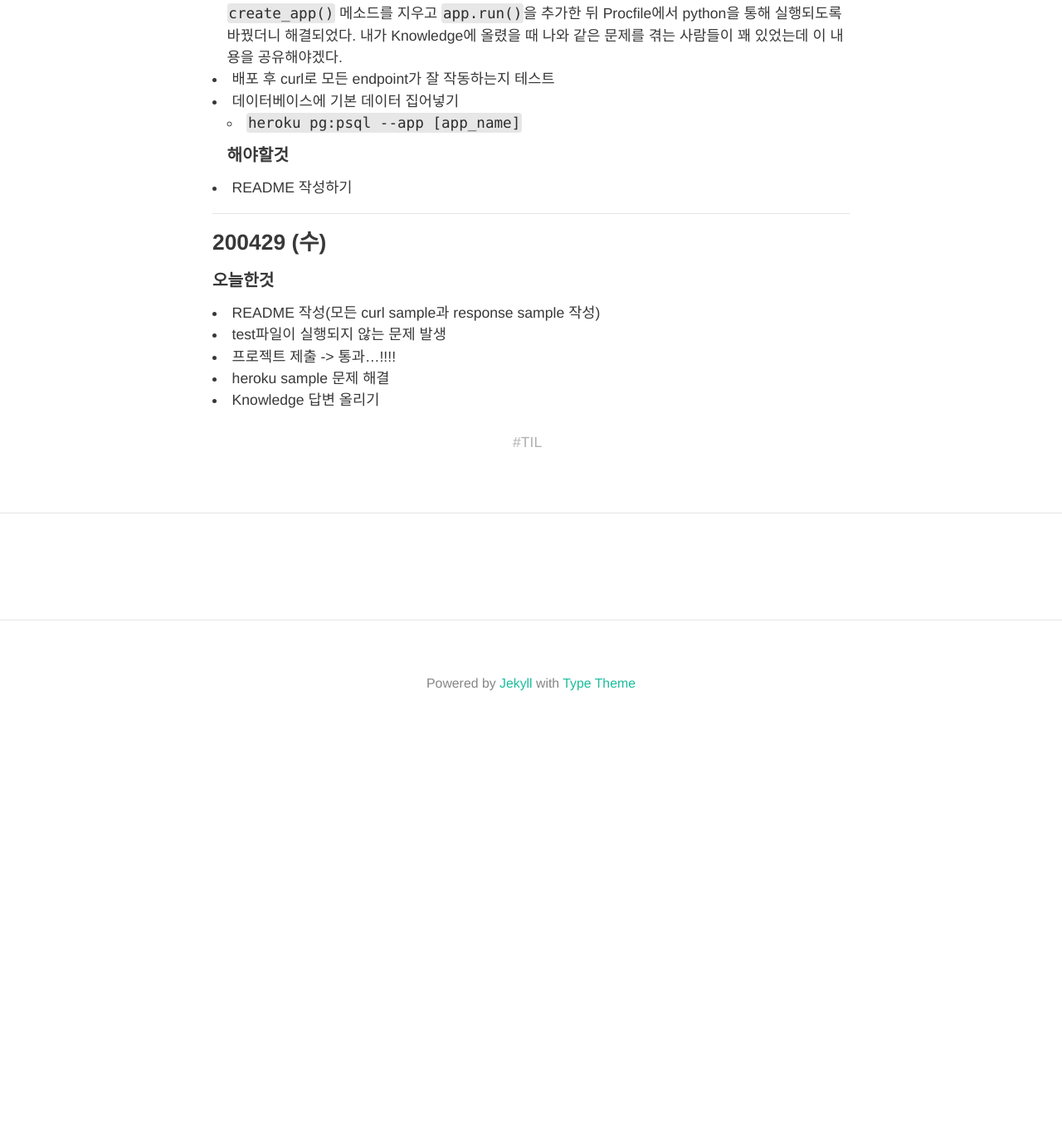
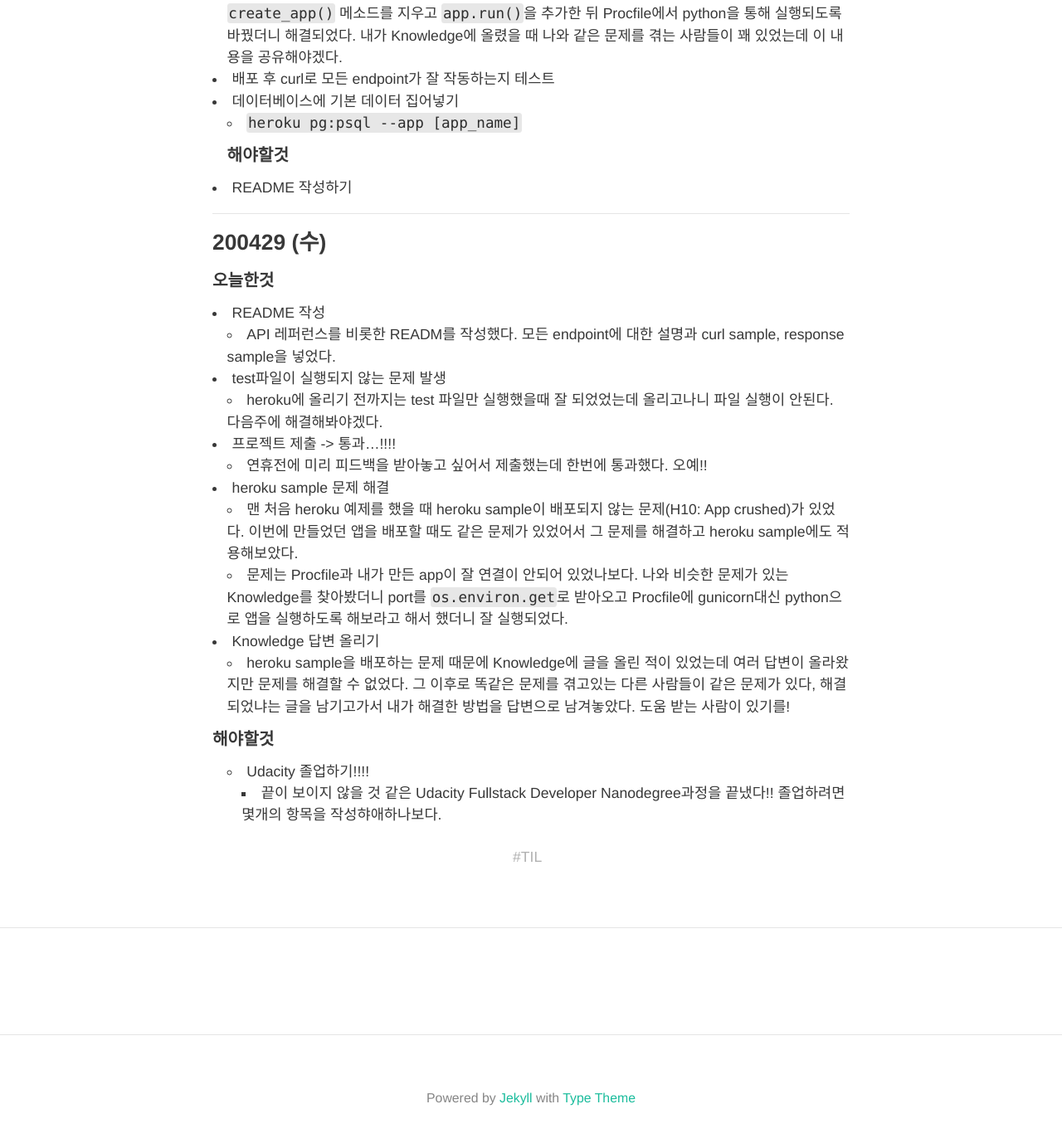
Before and after one commit to HyunlangBan/hyunlangban.github.io, a Jekyll site: the page built from _posts/TIL/2020-04-27-week-til.md, in a window 1280 px wide and 1400 px high, scrolled down 828 px. Shown: the top 1372 px of the window at 83% size. Built offline with Jekyll 4.4.1, drawn with Linux system fonts in a browser that asks for light colours; nearby versions of some CDN libraries; some web fonts are replaced; comment, search, counter and statistics services are not loaded; before the commit the page ends 1728 px from its top, so only the background shows below that.

Commit message:
Modified 200429 TIL

```diff
--- a/_posts/TIL/2020-04-27-week-til.md
+++ b/_posts/TIL/2020-04-27-week-til.md
@@ -28,8 +28,18 @@ title: 200427-200503 TIL
 
 ### 200429 (수)
 #### 오늘한것
-- README 작성(모든 curl sample과 response sample 작성)
+- README 작성
+  - API 레퍼런스를 비롯한 READM를 작성했다. 모든 endpoint에 대한 설명과 curl sample, response sample을 넣었다.
 - test파일이 실행되지 않는 문제 발생
+  - heroku에 올리기 전까지는 test 파일만 실행했을때 잘 되었었는데 올리고나니 파일 실행이 안된다. 다음주에 해결해봐야겠다.
 - 프로젝트 제출 -> 통과...!!!!
+  - 연휴전에 미리 피드백을 받아놓고 싶어서 제출했는데 한번에 통과했다. 오예!!
 - heroku sample 문제 해결
+  - 맨 처음 heroku 예제를 했을 때 heroku sample이 배포되지 않는 문제(H10: App crushed)가 있었다. 이번에 만들었던 앱을 배포할 때도 같은 문제가 있었어서 그 문제를 해결하고 heroku sample에도 적용해보았다.
+  - 문제는 Procfile과 내가 만든 app이 잘 연결이 안되어 있었나보다. 나와 비슷한 문제가 있는 Knowledge를 찾아봤더니 port를 `os.environ.get`로 받아오고 Procfile에 gunicorn대신 python으로 앱을 실행하도록 해보라고 해서 했더니 잘 실행되었다.
 - Knowledge 답변 올리기
+  - heroku sample을 배포하는 문제 때문에 Knowledge에 글을 올린 적이 있었는데 여러 답변이 올라왔지만 문제를 해결할 수 없었다. 그 이후로 똑같은 문제를 겪고있는 다른 사람들이 같은 문제가 있다, 해결되었냐는 글을 남기고가서 내가 해결한 방법을 답변으로 남겨놓았다. 도움 받는 사람이 있기를!
+
+  #### 해야할것
+  - Udacity 졸업하기!!!!
+    - 끝이 보이지 않을 것 같은 Udacity Fullstack Developer Nanodegree과정을 끝냈다!! 졸업하려면 몇개의 항목을 작성햐애하나보다.
```
